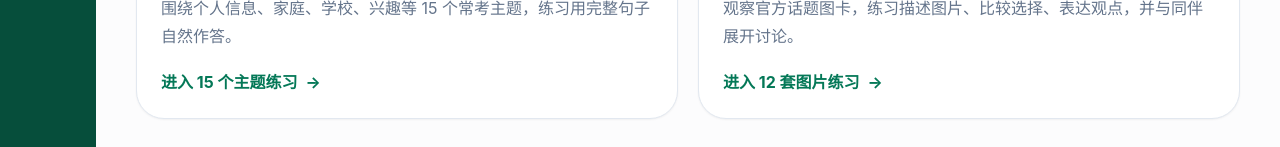
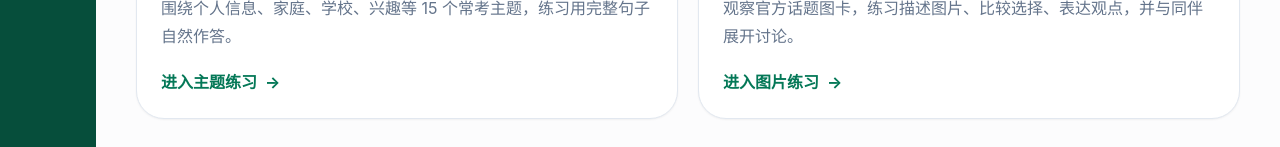
Before and after one commit to audrey-ship-it/mars-cambridge, a React (Vite) app: page /cambridge/speaking in a window 1280 px wide. Shown: the part 595-742 px from the top of the page. Built offline with nearby package versions, Linux system fonts and the light colour scheme.

Commit message:
简化口语中心入口文案

```diff
--- a/src/pages/CambridgeSpeaking.jsx
+++ b/src/pages/CambridgeSpeaking.jsx
@@ -105,7 +105,7 @@ export default function CambridgeSpeaking() {
                   <div className="text-xs font-extrabold tracking-widest text-emerald-600">PART 1</div>
                   <h2 className="mt-1 text-2xl font-extrabold text-slate-900 group-hover:text-emerald-700">个人问答</h2>
                   <p className="mt-2 leading-7 text-slate-500">围绕个人信息、家庭、学校、兴趣等 15 个常考主题，练习用完整句子自然作答。</p>
-                  <span className="mt-5 inline-flex items-center font-bold text-emerald-700">进入 15 个主题练习 <span className="ml-2">→</span></span>
+                  <span className="mt-5 inline-flex items-center font-bold text-emerald-700">进入主题练习 <span className="ml-2">→</span></span>
                 </div>
               </button>
 
@@ -126,7 +126,7 @@ export default function CambridgeSpeaking() {
                   <div className="text-xs font-extrabold tracking-widest text-emerald-600">PART 2</div>
                   <h2 className="mt-1 text-2xl font-extrabold text-slate-900 group-hover:text-emerald-700">图片讨论</h2>
                   <p className="mt-2 leading-7 text-slate-500">观察官方话题图卡，练习描述图片、比较选择、表达观点，并与同伴展开讨论。</p>
-                  <span className="mt-5 inline-flex items-center font-bold text-emerald-700">进入 12 套图片练习 <span className="ml-2">→</span></span>
+                  <span className="mt-5 inline-flex items-center font-bold text-emerald-700">进入图片练习 <span className="ml-2">→</span></span>
                 </div>
               </button>
             </section>
```
